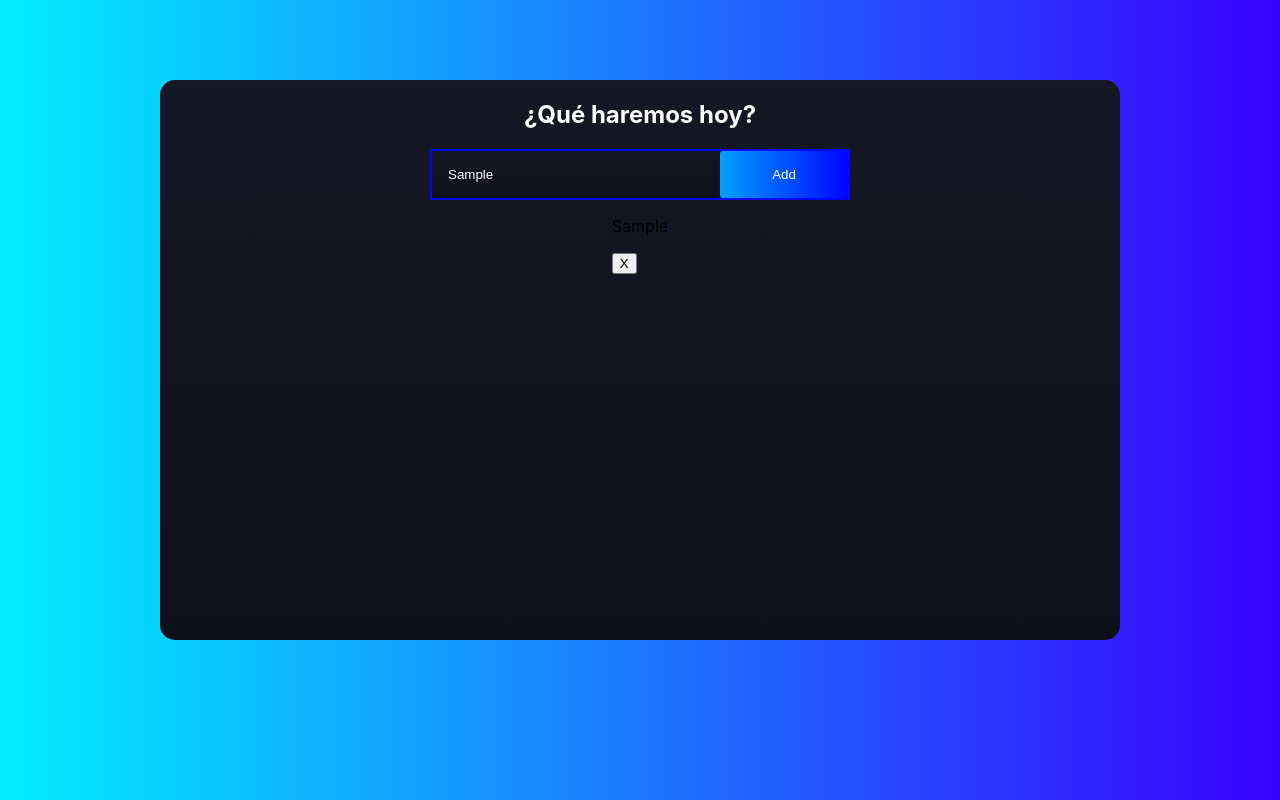
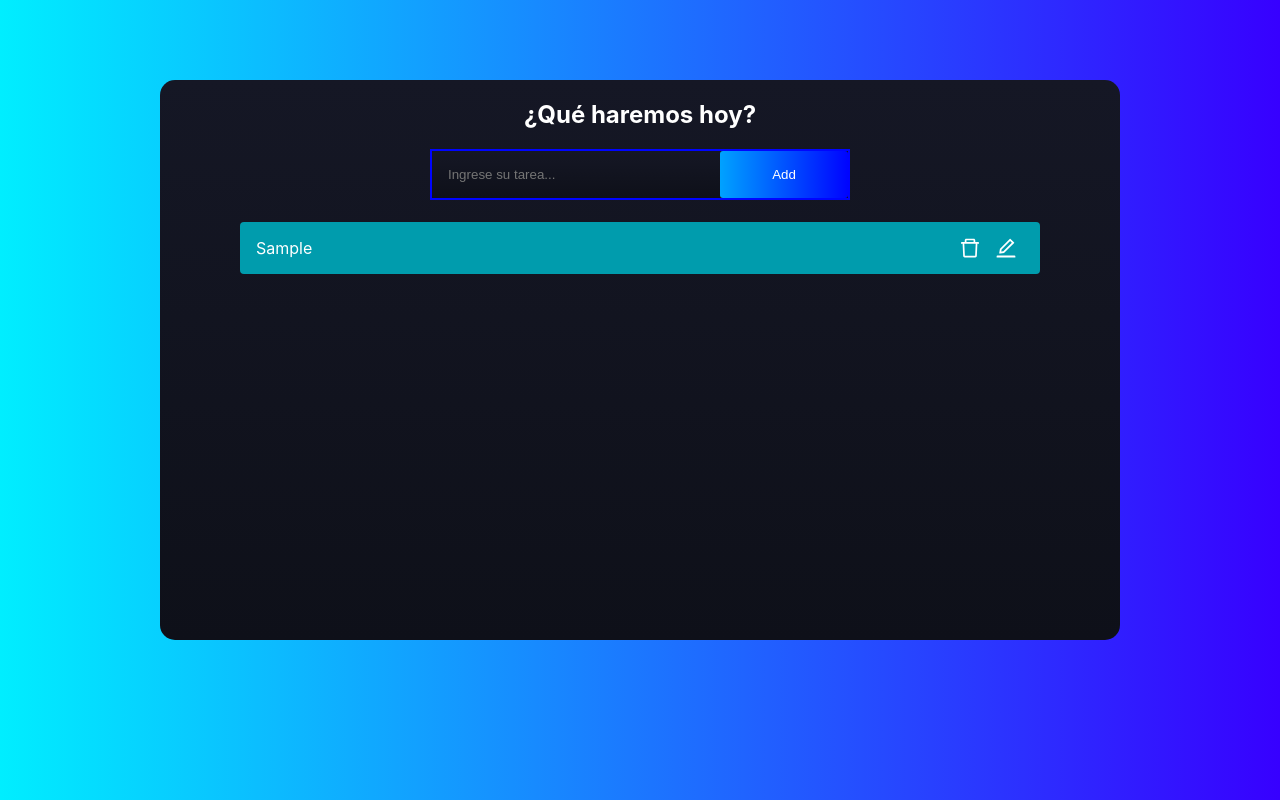
Before and after one commit to JeimarD/ToDoList, a React (Create React App) app: page / in a window 1280 px wide. Both pictures are taken after typing "Sample" into the empty fields and a click on the button "Add". Built offline with nearby package versions, Linux system fonts and the light colour scheme.

Commit message:
Terminado los estilos, agregados iconos, creado componente todotasks, implementando funcionalidad de editar

```diff
--- a/package.json
+++ b/package.json
@@ -8,6 +8,7 @@
     "@testing-library/user-event": "^13.5.0",
     "react": "^18.2.0",
     "react-dom": "^18.2.0",
+    "react-icons": "^4.4.0",
     "react-scripts": "5.0.1",
     "web-vitals": "^2.1.4"
   },
--- a/src/App.css
+++ b/src/App.css
@@ -21,6 +21,7 @@
 .container {
   display: flex;
   border: 2px solid rgb(0, 4, 255);
+  margin-bottom: 1.4em;
 }
 
 .container .addButton {
@@ -44,3 +45,26 @@
   padding: 1rem;
   width: 16rem;
 }
+
+.tareas {
+  display: flex;
+  background-color: #009cad;
+  flex-direction: row;
+  align-items: center;
+  width: 80%;
+  justify-content: space-between;
+  border-radius: 4px;
+  color: #fff;
+  margin-bottom: 1.5em;
+  padding: 0em 1em;
+}
+.acciones {
+  font-size: 1.5em;
+  display: flex;
+  width: 3em;
+  justify-content: space-around;
+}
+
+.acciones > * {
+  cursor: pointer;
+}
--- a/src/components/ToDoContainer.jsx
+++ b/src/components/ToDoContainer.jsx
@@ -1,6 +1,8 @@
-import React, { useState } from "react";
+import React, { useRef, useState } from "react";
+import ToDoTasks from "./ToDoTasks";
 
 const ToDoContainer = () => {
+  const ref = useRef(null);
   const [list, setList] = useState([]);
   const [tasks, setTasks] = useState("");
 
@@ -9,9 +11,11 @@ const ToDoContainer = () => {
   };
 
   const addTask = (e) => {
+    e.preventDefault();
     if (tasks.length === 0) return null;
     const newToDoList = [...list, tasks];
     setList(newToDoList);
+    ref.current.value = "";
   };
 
   const handleRemove = (taskName) => {
@@ -22,19 +26,17 @@ const ToDoContainer = () => {
     <div className="todocontainer">
       <h2>¿Qué haremos hoy?</h2>
       <div className="container">
-        <input type="text" onChange={handleChange} placeholder="Ingrese su tarea..." />
+        <input
+          type="text"
+          onChange={handleChange}
+          placeholder="Ingrese su tarea..."
+          ref={ref}
+        />
         <button className="addButton" onClick={addTask}>
           Add
         </button>
       </div>
-      <div>
-        {list.map((el, i) => (
-          <div className="tareas" key={el}>
-            <p>{el}</p>
-            <button onClick={() => handleRemove(el)}> X </button>
-          </div>
-        ))}
-      </div>
+      <ToDoTasks handleRemove={handleRemove} list={list} setList={setList} />
     </div>
   );
 };
--- /dev/null
+++ b/src/components/ToDoTasks.jsx
@@ -0,0 +1,44 @@
+import React, { useState } from "react";
+import { AiOutlineEdit, AiOutlineDelete, AiOutlineCheck } from "react-icons/ai";
+
+const ToDoTasks = ({ handleRemove, list, setList }) => {
+  const [isEditing, setIsEditing] = useState(false);
+
+  const handleEdit = () => {
+    setIsEditing(true);
+  };
+
+  const editTask = (task) => {
+    console.log(task);
+    const newUsers = list.map((el) => {
+      if (el === task) {
+        return "xd";
+      }
+      return el;
+    });
+    setList(newUsers);
+    setIsEditing(false);
+  };
+
+  return (
+    <>
+      {list.map((el) => (
+        <div className="tareas" key={el}>
+          <p>{el}</p>
+          {isEditing ? (
+            <div className="acciones">
+              <AiOutlineCheck onClick={() => editTask(el)} />
+            </div>
+          ) : (
+            <div className="acciones">
+              <AiOutlineDelete id="eliminar" onClick={() => handleRemove(el)} />
+              <AiOutlineEdit id="editar" onClick={() => handleEdit()} />
+            </div>
+          )}
+        </div>
+      ))}
+    </>
+  );
+};
+
+export default ToDoTasks;
```
Also changed, not shown: 1 other file (tests, documents, lock files or other folders).
